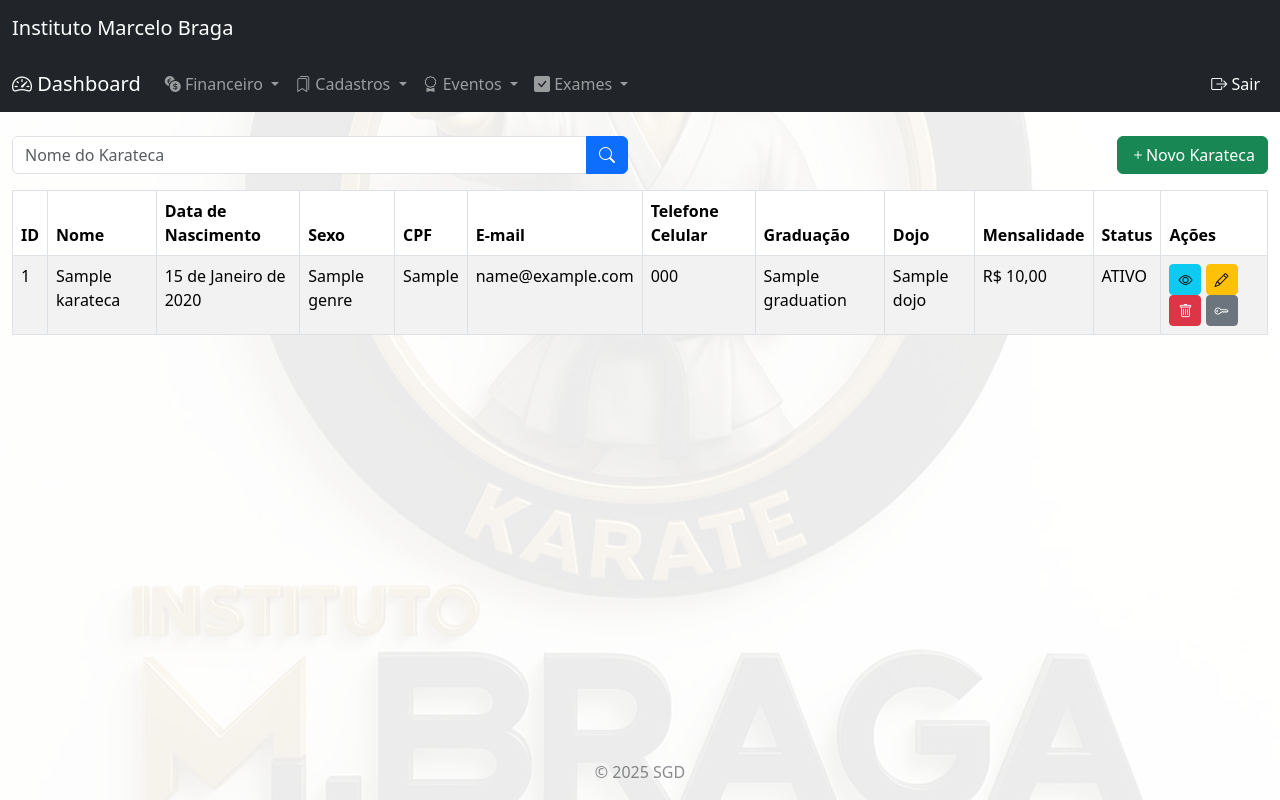
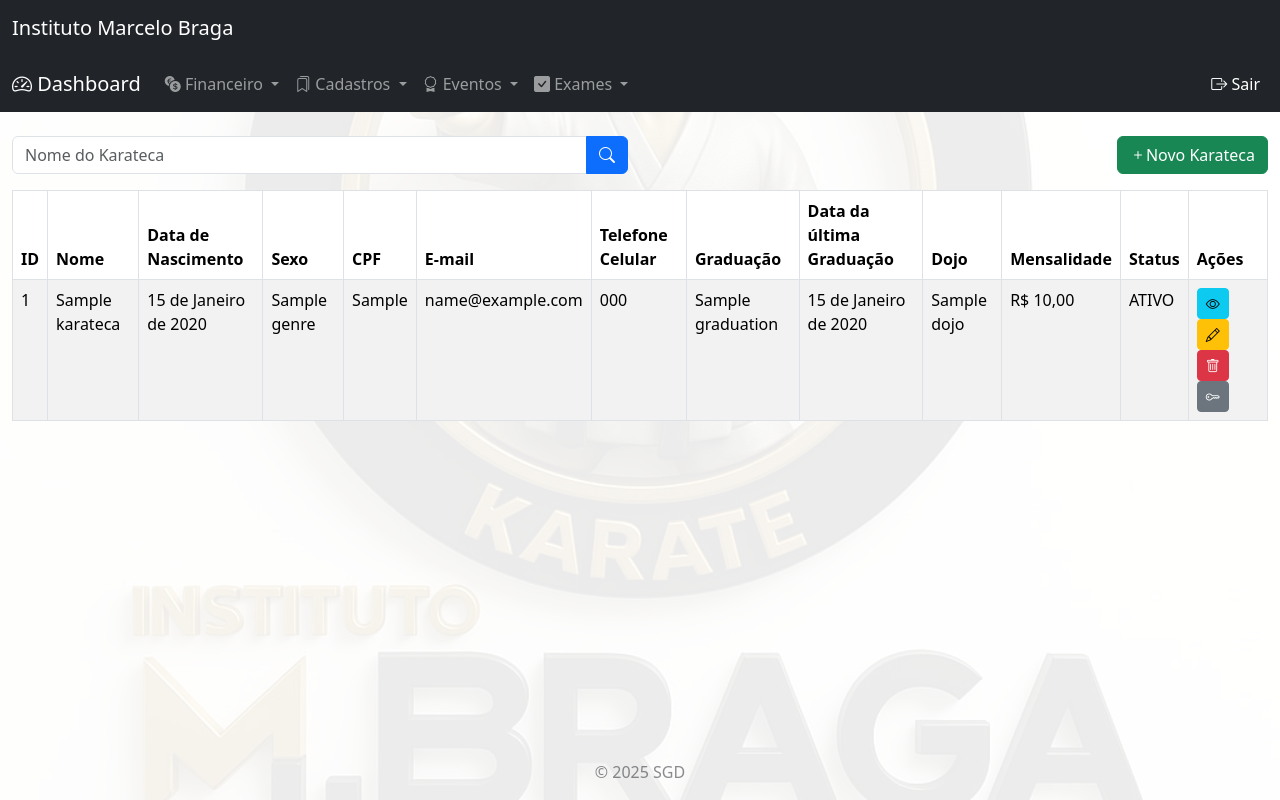
Before and after one commit to eparaujo/jiyuu, a Django app: page /karatecas/list/ in a window 1280 px wide. Run offline with Django 5.2, Linux system fonts and the light colour scheme; a user stored in the database is signed in; tables that the repository leaves empty hold one stand-in row (values such as "Sample post").

Commit message:
Ajuste para apresentação nas telas de cadastro do aluno, a data da última graduação

```diff
--- a/karatecas/forms.py
+++ b/karatecas/forms.py
@@ -6,7 +6,7 @@ class KaratecaForm(forms.ModelForm):
 
     class Meta:
         model = models.Karateca
-        fields = ['name', 'birth_date', 'genre', 'cpf', 'email', 'celphone', 'graduation', 'dan', 'dojo', 'active', 'monthly_fee', 'due_day']
+        fields = ['name', 'birth_date', 'genre', 'cpf', 'email', 'celphone', 'graduation', 'graduation_date', 'dan', 'dojo', 'active', 'monthly_fee', 'due_day']
         widgets = {
             'name': forms.TextInput(attrs={'class': 'form-control'}),
             'birth_date': forms.DateInput(attrs={'class': 'form-control','type': 'date' }),
@@ -15,6 +15,7 @@ class KaratecaForm(forms.ModelForm):
             'email': forms.TextInput(attrs={'class': 'form-control'}),
             'celphone':forms.TextInput(attrs={'class': 'form-control'}),
             'graduation': forms.Select(attrs={'class': 'form-control'}),
+            'graduation_date': forms.DateInput(attrs={'class': 'form-control','type': 'date'}),
             'dan': forms.Select(attrs={'class': 'form-control'}),
             'dojo': forms.Select(attrs={'class': 'form-control'}),
             'active': forms.Select(attrs={'class': 'form-control'}),
@@ -29,6 +30,7 @@ class KaratecaForm(forms.ModelForm):
             'email': 'Endereço de E-mail',
             'celPhone': 'Número do Telefone Celuar-Whatsapp',
             'graduation': 'Graduação',
+            'graduation_date': 'Data da última graduação',
             'dan': 'Definido quando se tratar de Faixa Preta',
             'dojo': 'Dojo',
             'active': 'Status',
--- a/karatecas/templates/karateca_detail.html
+++ b/karatecas/templates/karateca_detail.html
@@ -13,6 +13,7 @@
             <p class="card-text">E-mail: {{ object.email }}</p>
             <p class="card-text">Telefone Celular: {{ object.celphone }}</p>
             <p class="card-text">Graduação: {{ object.graduation }}</p>
+            <p class="card-text">Data da Última Graduação: {{ object.graduation_date }}</p>
             <p class="card-text">Dojo: {{ object.dojo }}</p>
             <p class="card-text">Dojo: {{ object.active }}</p>
         </div>
--- a/karatecas/templates/karateca_list.html
+++ b/karatecas/templates/karateca_list.html
@@ -38,6 +38,7 @@ SGK - Cadastro de Karatecas
                 <th>E-mail</th>
                 <th>Telefone Celular</th>
                 <th>Graduação</th>
+                <th>Data da última Graduação</th>
                 <th>Dojo</th>
                 <th>Mensalidade</th>
                 <th>Status</th>
@@ -55,6 +56,7 @@ SGK - Cadastro de Karatecas
                     <td> {{ karateca.email }} </td>
                     <td> {{ karateca.celphone }} </td>
                     <td> {{ karateca.graduation }} </td>
+                    <td> {{ karateca.graduation_date}} </td>
                     <td> {{ karateca.dojo }} </td>
                     <td> R$ {{ karateca.monthly_fee }} </td>
                     <td> {{ karateca.active }} </td>
```
